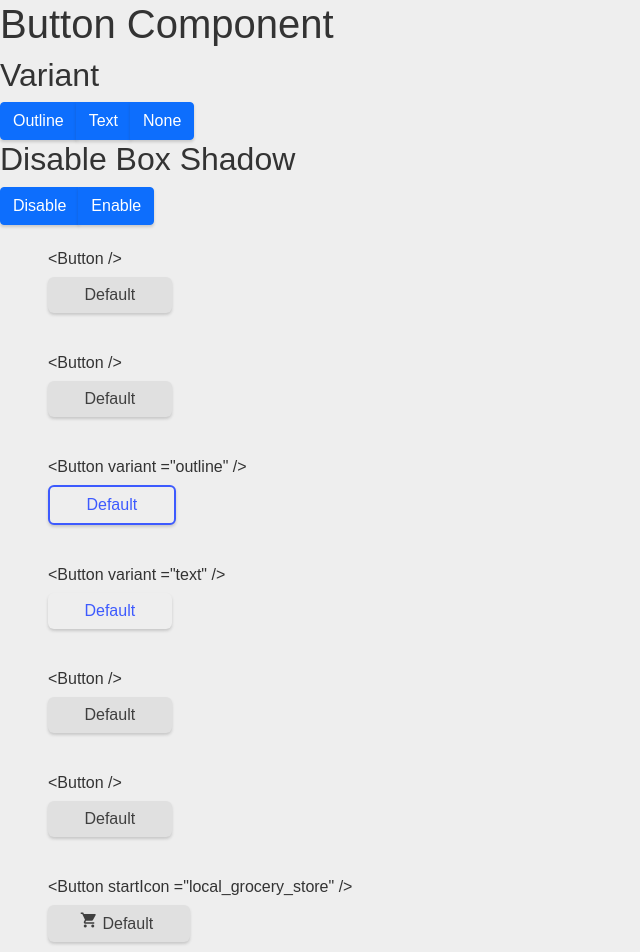
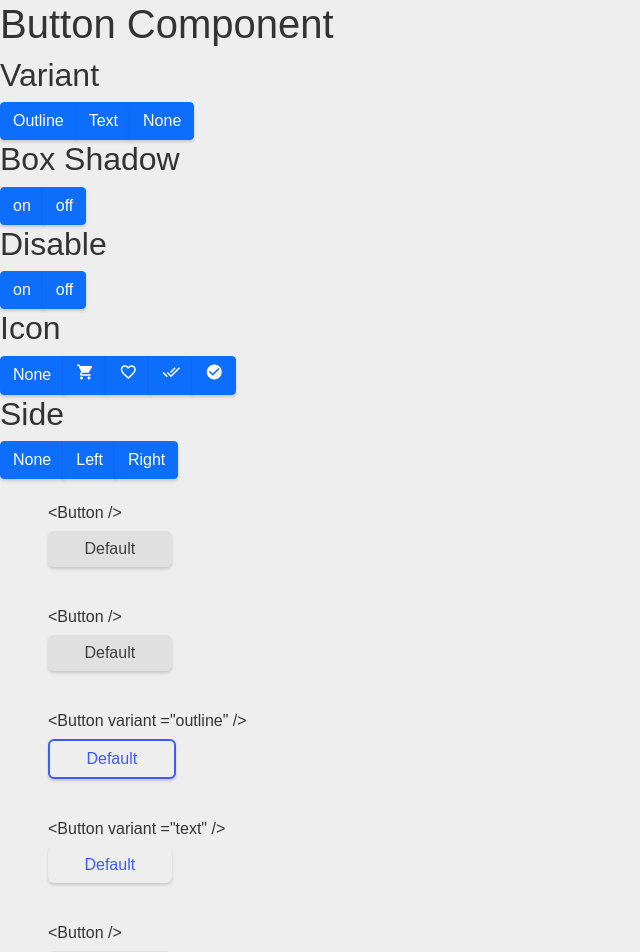
Before and after one commit to lobosgonza/button-component, a React (Create React App) app: page / in a window 1280 px wide. Shown: the top 952 px of the page, without its empty margins (0-640 px from the left). Built offline with nearby package versions, Linux system fonts and the light colour scheme.

Commit message:
icon setter console in process

```diff
--- a/sass/index.scss
+++ b/sass/index.scss
@@ -56,6 +56,7 @@ button:focus {
 .Btntext {
   border-style: none;
   color: $blue;
+
   background-color: transparent;
 }
 
@@ -70,9 +71,16 @@ button:focus {
 .disableShadow:hover,
 .disableShadow:focus {
   box-shadow: none;
-  background-color: $blue;
-  color: $white;
+  // background-color: $blue;
+  // color: $white;
 }
+
+.disabled, .disabled:hover, .disabled:focus{
+  background: #E0E0E0;
+  color: #9E9E9E;
+  box-shadow: none;
+}
+
 
 .material-icons {
   font-family: "Material Icons";
--- a/src/App.js
+++ b/src/App.js
@@ -5,7 +5,12 @@ import Settings from "./components/Settings";
 function App() {
 
 const[variant, setVariant] = useState("");
-const[boxShadow, setBoxShadow] = useState("");
+const[isBoxShadow, setBoxShadow] = useState(true);
+const[isDisabled, setDisabled] = useState(false);
+const[iconSelect, setIconSelect] = useState("");
+const[isleft, setIsLeft] = useState(true);
+const[isRight, setIsRight] = useState(false);
+const[sideSelect, setSideSelect] = useState("right")
 
 function handleVariantChange(event){
   setVariant(event);
@@ -15,23 +20,36 @@ function handlerBoxShadowChange(event){
   setBoxShadow(event)
 };
 
+
+function handleDisableChange(event){
+  setDisabled(event)
+};
+
+function handlerIconChange(event){
+  setIconSelect(event);
+}
+
+function handlerSideChange(event){
+setSideSelect(event)
+}
+
   return (
     <div className="App">
 
 
     <h1>Button Component
     </h1>
-    <Settings variantChange={ handleVariantChange } boxShadowChange={ handlerBoxShadowChange }/>
+    <Settings variantChange={ handleVariantChange } boxShadowChange={ handlerBoxShadowChange } disableChange={handleDisableChange} iconChange={handlerIconChange} sideChange={handlerSideChange} />
 
-    <Button variant={variant} disableshadow={boxShadow} />
+    <Button variant={variant} disableshadow={isBoxShadow} disabled={isDisabled} icon={iconSelect}  />
 
 
     <Button />
     <Button variant="outline"/>
 
     <Button variant="text"/>
-    <Button disableshadow />
-    <Button disabled />
+    <Button disableshadow="true" />
+    <Button disabled="true" />
     <Button startIcon="local_grocery_store" />
     <Button endIcon="local_grocery_store" />
 
--- a/src/components/Button.js
+++ b/src/components/Button.js
@@ -20,10 +20,21 @@ const variantClass = props.variant ? "Btn"  + props.variant : " " ;
 
 // Disable Button Config
 
-const disableshadowTitle = props.disableshadow  === "disableShadow" ? "disableShadow": " ";
-const disableshadowClass = props.disableshadow  === "disableShadow" ? "disableShadow": " ";
+var disableshadowTitle = props.disableshadow === "false" ? "disableShadow": " ";
+var disableshadowClass = props.disableshadow === "false" ? "disableShadow": " ";
+
+
+
+// Disable Button
+var disabledTitle = props.disabled === "true" ? "disabled": " ";
+var disabledClass = props.disabled === "true" ? "disabled": " ";
+
+
+
 
 //// Google Icons config
+
+
 
 // icon to the left
 const setStartIconTitle = props.startIcon ? `startIcon ="` + props.startIcon + `"` : "";
@@ -66,8 +77,8 @@ setIndicator(isFocused?"Focused":"Default")
 return (
 <div className="cards">
 <div className="buttonCard">
-<p> {"<Button"} {variantTitle} {disableshadowTitle} {setStartIconTitle} {setEndIconTitle} {sizeTitle} {colorTitle} {" />"} </p>
-<button className={variantClass + " " + disableshadowClass + " " + setSizeClass + " " + setColor}  onMouseOut={mouseOutHandler} onMouseOver={hoverHandler}  onBlur={blurHandler} onFocus={focusHandler} >
+<p> {"<Button"} {variantTitle} {disableshadowTitle} {disabledTitle} {setStartIconTitle} {setEndIconTitle} {sizeTitle} {colorTitle} {" />"} </p>
+<button className={variantClass + " " + disableshadowClass + " " + setSizeClass + " " + setColor  + " " + disabledClass}  onMouseOut={mouseOutHandler} onMouseOver={hoverHandler}  onBlur={blurHandler} onFocus={focusHandler} >
 <p>{setStartIcon} {indicator} {setEndIcon}</p>
 </button>
 
--- a/src/components/Settings.jsx
+++ b/src/components/Settings.jsx
@@ -10,8 +10,25 @@ props.variantChange(event.target.name);
 };
 
 function boxShadowHandler(event){
-console.log(event.target.name);
-props.boxShadowChange(event.target.name);
+console.log(event.target.value);
+props.boxShadowChange(event.target.value);
+};
+
+
+function disableHandler(event){
+console.log(event.target.value);
+props.disableChange(event.target.value);
+};
+
+function iconHandler(event){
+console.log(event.target.value);
+props.iconChange(event.target.value);
+};
+
+
+function sideHandler(event){
+console.log(event.target.value);
+props.sideChange(event.target.value);
 };
 
     return (<>
@@ -23,11 +40,35 @@ props.boxShadowChange(event.target.name);
 </div>
 
 
-<h2>Disable Box Shadow</h2>
+<h2>Box Shadow</h2>
 <div class="btn-group" role="group" aria-label="Basic example">
-  <button type="button" className="btn btn-primary" onClick={boxShadowHandler} name="disableShadow">Disable </button>
-  <button type="button" className="btn btn-primary" onClick={boxShadowHandler} name=" ">Enable</button>
+  <button type="button" className="btn btn-primary" onClick={boxShadowHandler} value={true}  >on</button>
+  <button type="button" className="btn btn-primary" onClick={boxShadowHandler} value={false} >off </button>
 </div>
+
+
+<h2>Disable</h2>
+<div class="btn-group" role="group" aria-label="Basic example">
+  <button type="button" className="btn btn-primary" onClick={disableHandler} value={true}>on </button>
+  <button type="button" className="btn btn-primary" onClick={disableHandler} value={false}>off</button>
+</div>
+
+<h2>Icon</h2>
+<div class="btn-group" role="group" aria-label="Basic example">
+  <button type="button" className="btn btn-primary" onClick={iconHandler} value="" > None</button>
+  <button type="button" className="btn btn-primary" onClick={iconHandler} value="local_grocery_store"><span className="material-icons">local_grocery_store</span></button>
+  <button type="button" className="btn btn-primary" onClick={iconHandler} value="favorite_border"><span className="material-icons">favorite_border</span> </button>
+  <button type="button" className="btn btn-primary" onClick={iconHandler} value="done_all"><span className="material-icons">done_all</span></button>
+  <button type="button" className="btn btn-primary" onClick={iconHandler} value="check_circle" ><span className="material-icons">check_circle</span></button>
+</div>
+
+<h2>Side</h2>
+<div class="btn-group" role="group" aria-label="Basic example">
+  <button type="button" className="btn btn-primary" onClick={sideHandler} value="none" > None</button>
+  <button type="button" className="btn btn-primary" onClick={sideHandler} value="left">Left</button>
+  <button type="button" className="btn btn-primary" onClick={sideHandler} value="right">Right </button>
+</div>
+
     </>
     )
 
--- a/src/index.css
+++ b/src/index.css
@@ -65,8 +65,12 @@ button:focus {
 .disableShadow:hover,
 .disableShadow:focus {
   box-shadow: none;
-  background-color: #3d5afe;
-  color: #eeeeee;
+}
+
+.disabled, .disabled:hover, .disabled:focus {
+  background: #E0E0E0;
+  color: #9E9E9E;
+  box-shadow: none;
 }
 
 .material-icons {
```
Also changed, not shown: 1 other file (tests, documents, lock files or other folders).
